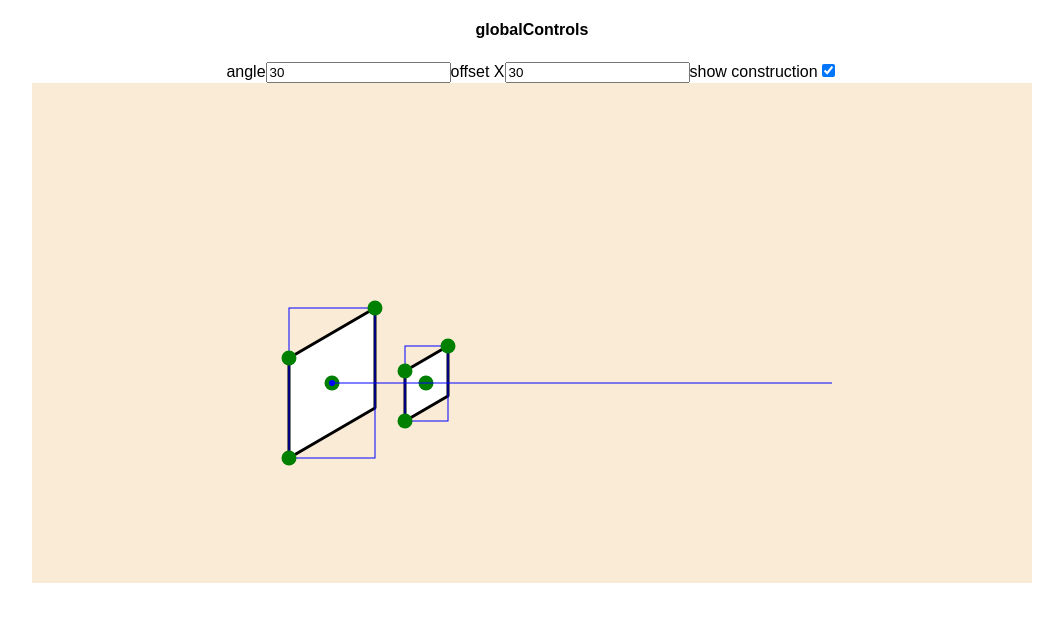
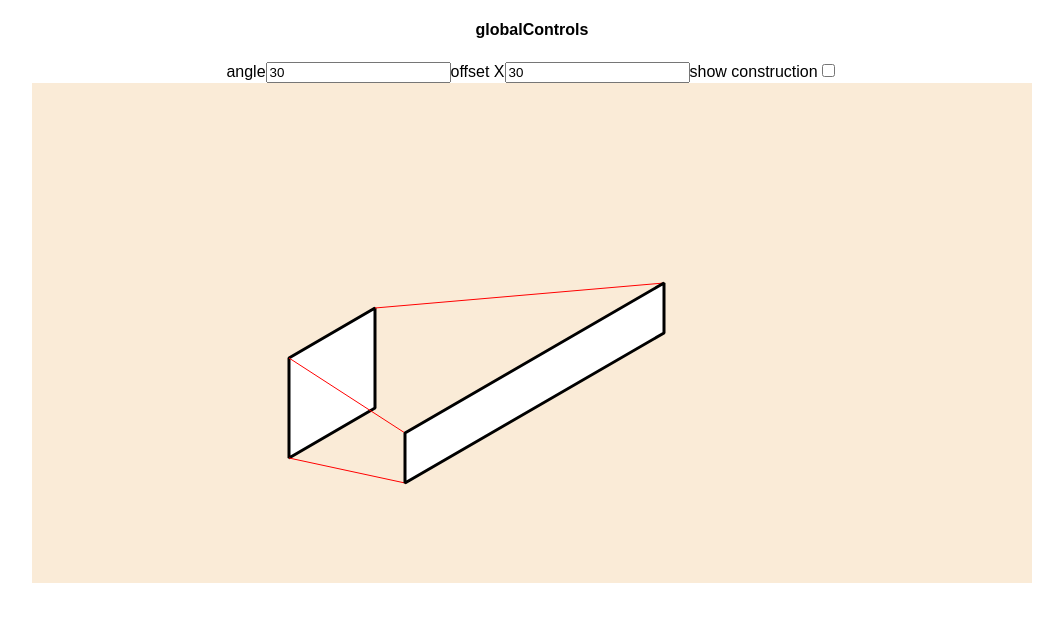
Before and after one commit to ahmedhosny/mecano, a React (Create React App) app: page / in a window 1280 px wide. Shown: the top 622 px of the page, without its empty margins (108-1171 px from the left). Built offline with nearby package versions, Linux system fonts and the light colour scheme.

Commit message:
adds line class

```diff
--- a/src/Data.js
+++ b/src/Data.js
@@ -1,9 +1,9 @@
 import Mapping from './Mapping'
-
+import {plane,line} from "./components/primatives"
 
 var components = [
-    {'name':'siko1','type':'Input2d','size':{'X':100,'Y':100}},
-    {'name':'siko2','type':'Input2d','size':{'X':50,'Y':50}}
+    {'name':'siko1','component':'Input2d','size':{'X':100,'Y':100}},
+    {'name':'siko2','component':'Input2d','size':{'X':300,'Y':50}}
 ]
 
 /**
@@ -16,14 +16,27 @@ var components = [
  */
 export function dataGenerator(_in,angle,offset){
     var Data = []
+    // Populate with primatives
     components.map((n,index) => {
-        const _primative = Mapping[n.type].primative
+        const _primative = Mapping[n.component].primative
         if (index===0){ var _offset = {'X':0 ,'Y':0} }
         else{ _offset = {'X':parseInt(offset.X) + parseInt(Data[index-1].bounds.max.X) ,'Y':0} }
         const component = new _primative(n.name , _in , angle , _offset , n.size)
         component.draw(index)
         Data.push(component)
     });
-    // Data is populated
+    // Populate with elastics between primatives
+    const elastic = new line()
+    elastic.draw(Data[0],Data[1],[1,2,3],[1,2,3])
+    // splice
+    Data.splice(1, 0, elastic);
+    console.log(Data)
     return Data;
 }
+
+// better class defs
+// show construction for elastics
+// component def is not at class level
+// primatives different files
+// draw structure
+// line between two input2d's and which coords to use from each
--- a/src/Mapping.js
+++ b/src/Mapping.js
@@ -1,12 +1,17 @@
 import Input2d from './components/Input2d'
-import {plane} from "./components/primatives"
+import Tracer from './components/Tracer'
+import {plane,line} from "./components/primatives"
+
 
 const Mapping={
     'Input2d':{
-        'name':Input2d,
+        'component':Input2d,
         'primative':plane
+    },
+    'Tracer':{
+    	'component':Tracer,
+    	'primative':line
     }
-
 }
 
 export default Mapping;
--- a/src/Mecano.js
+++ b/src/Mecano.js
@@ -5,6 +5,8 @@ import Construction from './components/Construction';
 import {dataGenerator} from './Data'
 import Mapping from './Mapping'
 import Guides from "./components/Guides"
+
+import Tracer from "./components/Tracer"
 import './Mecano.css';
 
 
@@ -15,7 +17,7 @@ export default class Mecano extends Component {
 		super(props);
 		this.state = {
 			angle: 30,
-			construction: true,
+			construction: false,
 			origin: {'X':300,'Y':300},
 			offset: {'X':30,'Y':0}
 		};
@@ -122,11 +124,10 @@ export default class Mecano extends Component {
 					{/* components */}
 					{this.state.data.map((n,index) => {
 						//
-						var Component = Mapping[n.type].name
+						var Component = Mapping[n.component].component
 					      	return (
 					      		<g
 					      		key={"group-"+n.key}
-					      		zIndex={index*-1}
 					      		>
 									<Component
 									entity={n}
--- /dev/null
+++ b/src/components/Tracer.css
@@ -0,0 +1,3 @@
+.tracerLine{
+	stroke: red;
+}
--- /dev/null
+++ b/src/components/Tracer.js
@@ -0,0 +1,32 @@
+import React, { Component } from 'react';
+import "./Tracer.css"
+
+export default class Tracer extends Component {
+    constructor(props) {
+        super(props);
+        this.state = {
+        };
+    }
+
+    render() {
+        var coords = this.props.entity.coordinates
+        console.log(coords)
+        return (
+            <svg>
+                {coords.map((m,index) => {
+                    return(
+                        <line
+                        className="tracerLine"
+                        x1={m.X1}
+                        y1={m.Y1}
+                        x2={m.X2}
+                        y2={m.Y2}
+                        // key={"tracer-"+index+"-"+this.props.key}
+                        />
+                        )
+                    })
+                }
+            </svg>
+        );
+    }
+}
--- a/src/components/primatives.js
+++ b/src/components/primatives.js
@@ -1,9 +1,56 @@
 import uuidv4 from 'uuid/v4'
-import {flatten,pullAt} from 'lodash';
+import {flatten,pullAt,zipWith} from 'lodash';
 import {range,getPlaneCoordinates} from './Helpers'
 
 
-class primative{
+
+
+class base{
+	constructor(){
+		this.key = uuidv4();
+		this.out = [];
+		this.coordinates = [];
+		// primative - plane [x1,y1,x2,y2,x3,y3,x4,y4]
+		// primative - planeStack [[x1,y1..],[x1,y1..]]
+		// elastic -
+		//
+	}
+}
+
+class elastic extends base{
+	constructor(){
+		super();
+	}
+}
+
+export class line extends elastic{
+	constructor(){
+		super();
+		this.component = 'Tracer'
+	}
+	/**
+	 * Sets the coordinates of the tracer given the out of primatives before and after.
+	 * IdxA and idxB should be of equal length
+	 * @param  {primative} primativeA - .out = [{'X':0,'Y':0},{'X':0,'Y':0}...]
+	 * @param  {primative} primativeB - .out =[{'X':0,'Y':0},{'X':0,'Y':0}...]
+	 * @param {list} idxA - which outs to use from A
+	 * @param {list} idxB - which outs to use from B
+	 */
+	draw(primativeA,primativeB,idxA,idxB){
+
+		console.assert(idxA.length === idxB.length);
+		var _this = this
+		zipWith(idxA,idxB, function(a, b) {
+			_this.coordinates.push({
+				'X1':primativeA.out[a].X,
+				'Y1':primativeA.out[a].Y,
+				'X2':primativeB.out[b].X,
+				'Y2':primativeB.out[b].Y})
+		});
+	}
+}
+
+class primative extends base{
 	/**
 	 * Base primative class - other inherit from here.
 	 * @param  {string} name - primative name
@@ -12,12 +59,11 @@ class primative{
 	 * @param  {object} offset - {'X':000,'Y':000} to avoid overlaps - comes in from Data
 	 */
 	constructor(name,_in,angle,offset){
+		super()
 		this.name = name;
 		this.angle = angle;
-		this.key = uuidv4();
 		this.start = _in; // never changes
-		this.in = {'X':0,'Y':0};
-		this.out = [{'X':0,'Y':0}];
+		this.in = {'X':0,'Y':0}; // single insertion point
 		this.translation = {'X':0,'Y':0}; // for centering purposes
 		this.offset = offset // for avoiding overlaps
 		this.bounds = {
@@ -31,7 +77,7 @@ class primative{
             }
         };
         this.geometricMidpoint = {'X':0,'Y':0};
-        this.coordinates = []; // either [x1,y1,x2,y2,x3,y3,x4,y4] or [[x1,y1..],[x1,y1..]]
+
 	}
 
 
@@ -99,15 +145,13 @@ export class plane extends primative{
 		super(name,_in,angle,offset);
 		this.size = size;
 		this.duplicate = 0;
-		this.type = 'Input2d'
+		this.component = 'Input2d'
 	}
 
 	/**
 	 * Sets the out points for the plane primative
 	 */
 	setOut(){
-		// reset
-		this.out = [];
 		// get geometric midpoint after move
 		this.setGeometricMidpoint();
 		// push midpoint
```
Also changed, not shown: src/components/Guides.js (+0 -8 lines).
